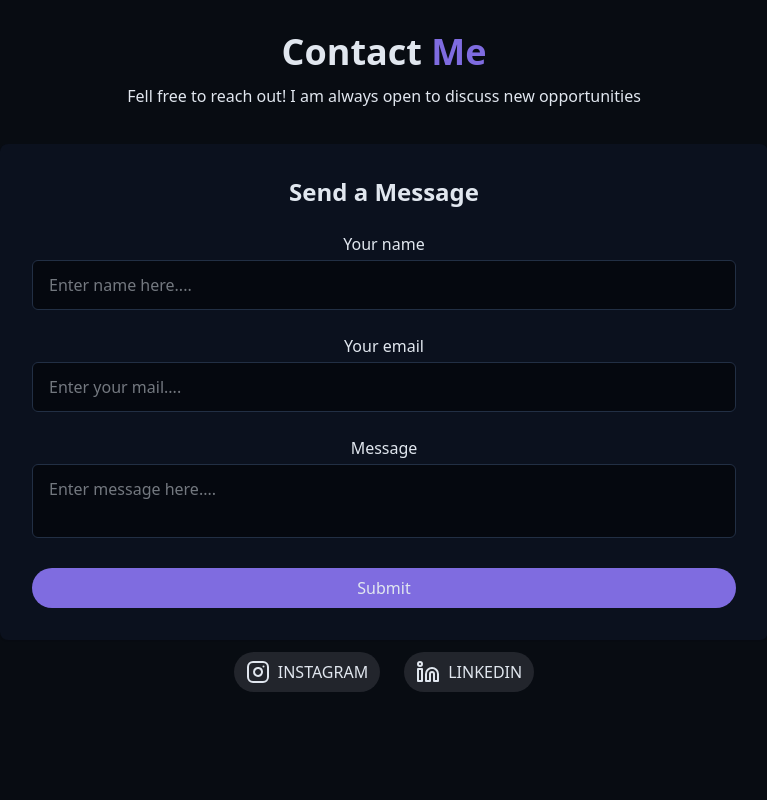
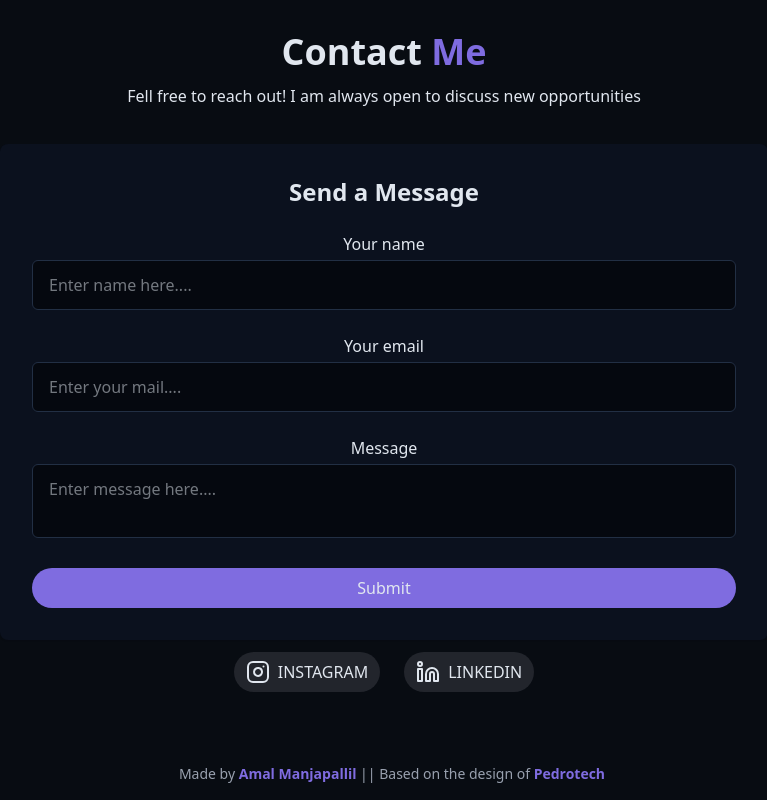
Before and after one commit to leman973/Portfolio, a React (Vite) app: page / in a window 1280 px wide. Shown: the part 3190-3990 px from the top of the page, without its empty margins (256-1023 px from the left). Built offline with nearby package versions, Linux system fonts and the light colour scheme.

Commit message:
Added footer

```diff
--- a/src/components/ContactMe.jsx
+++ b/src/components/ContactMe.jsx
@@ -58,7 +58,7 @@ export const ContactMe = () => {
                 </form>
             </div>
 
-            <div className="my-3 flex gap-6 justify-center items-center">
+            <div className="mx-2 my-3 flex gap-6 justify-center items-center">
                 <div className="flex gap-2 bg-secondary/70 py-2 px-3 rounded-3xl cursor-pointer hover:bg-secondary/90 hover:scale-[1.05] transition-transform duration-300 ">
                     <Instagram></Instagram>
                     <a className="text-bold" href="https://www.instagram.com/manjapallil_amal07?igsh=MTFlNTE3aGd5MXdvdw==" target="_blank">INSTAGRAM</a>
@@ -70,5 +70,8 @@ export const ContactMe = () => {
                 </div>
             </div>
         </div>
+        <div className="absolute bottom-2 w-full mx-2  left-1/2 -translate-x-1/2 my-2">
+            <p className="text-sm text-gray-400 mt-2 md:mt-0">Made by <span className="text-primary font-bold">Amal Manjapallil</span> || Based on the design of <span className="text-primary font-bold">Pedrotech</span></p>
+        </div>
     </section>
 }
--- a/src/index.css
+++ b/src/index.css
@@ -213,7 +213,7 @@
   box-shadow: 0 0 10px 2px rgba(255, 255, 255, 0.3)
 }
 
-@media (max-height: 760px) {
+@media (max-width: 400px) and (max-height: 760px) {
 
   /* IMAGE */
   .hero-image {
```
